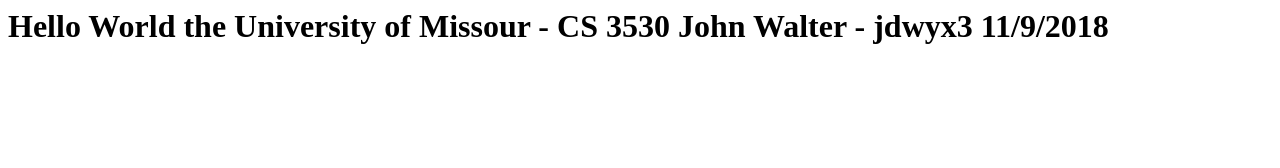
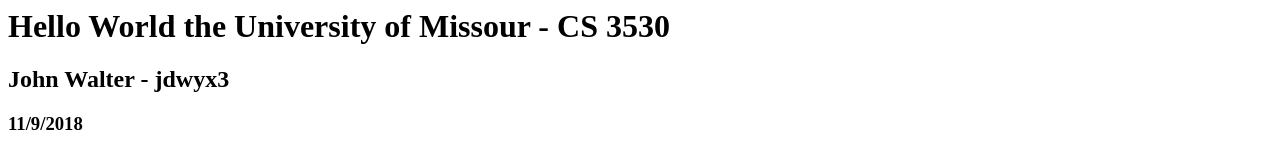
Before and after one commit to walt11/walt11.github.io, a plain HTML site: page index.html in a window 1280 px wide. Drawn offline with Linux system fonts and the light colour scheme.

Commit message:
changed index.html

```diff
--- a/index.html
+++ b/index.html
@@ -2,8 +2,12 @@
 <body>
 <h1>
 Hello World the University of Missour - CS 3530
+</h1>
+<h2>
 John Walter - jdwyx3
+</h2>
+<h3>
 11/9/2018
-</h1>
+</h3>
 </body>
 </html>
```
